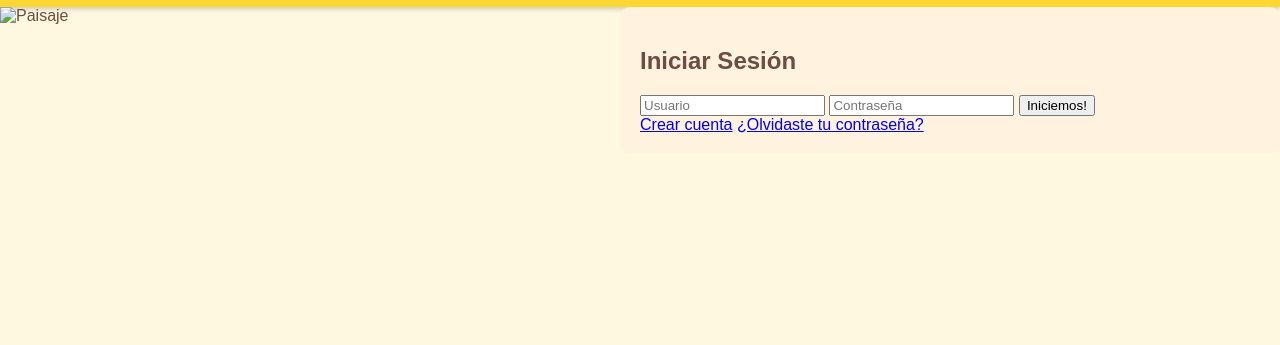
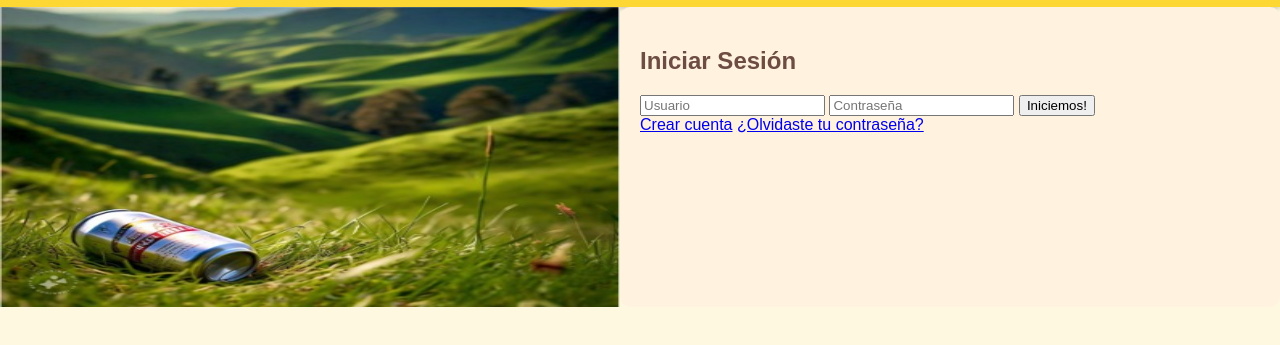
Before and after one commit to zuleycaballes/friendly-meme, a plain HTML site: page index.html in a window 1280 px wide. Shown: the part 63-408 px from the top of the page. Drawn offline with Linux system fonts and the light colour scheme.

Commit message:
Fix image file extension in login section

```diff
--- a/index.html
+++ b/index.html
@@ -37,7 +37,7 @@
         <!-- Página de inicio de sesión -->
         <section id="login" class="view active">
             <div class="login-container">
-                <img src="background.jpg" alt="Paisaje" class="login-image">
+                <img src="background.jpeg" alt="Paisaje" class="login-image">
                 <div class="login-form">
                     <h2>Iniciar Sesión</h2>
                     <input type="text" placeholder="Usuario">
```
Also changed, not shown: background.jpeg (added).
